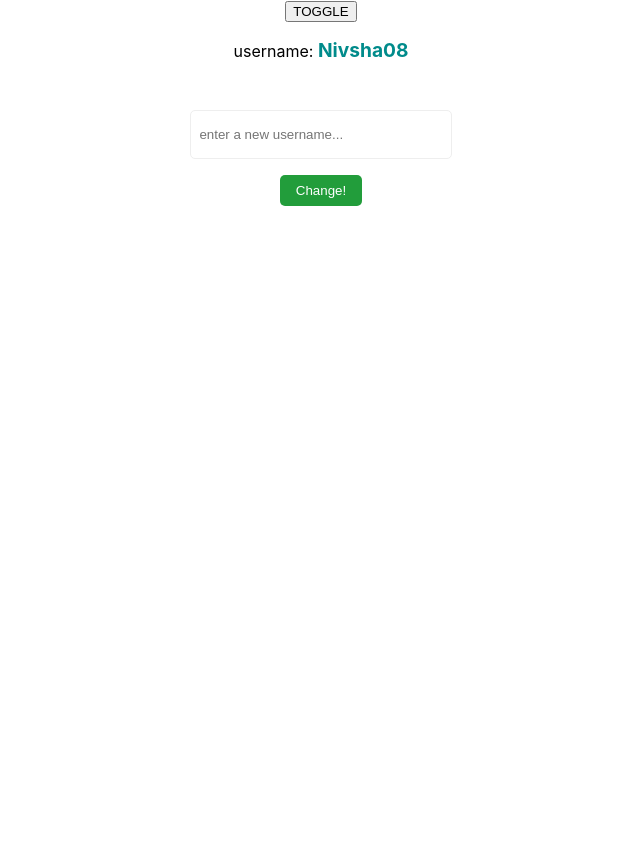
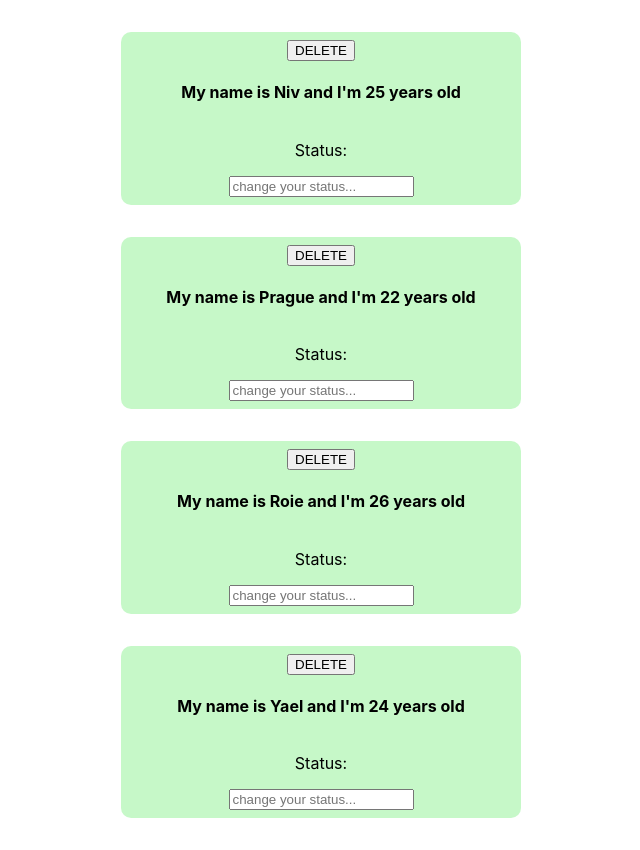
Before and after one commit to Nivsha08/react_practice, a React (Create React App) app: page / in a window 1280 px wide. Shown: the whole page, without its empty margins (319-959 px from the left). Before the commit the page ends 800 px from the top, so only its background shows below. Built offline with nearby package versions, Linux system fonts and the light colour scheme.

Commit message:
list rendering and handling

```diff
--- a/src/App.js
+++ b/src/App.js
@@ -1,51 +1,45 @@
 import React, { Component } from 'react';
-import logo from './logo.svg';
 import './App.css';
 import Person from './Person/Person';
-import UserOutput from './UserForm/UserOutput';
-import UserInput from './UserForm/UserInput';
+
 
 
 class App extends Component {
 
   state = {
-    username: "Nivsha08",
-    input: "",
-    showForm: true
+    persons: [
+        { id: 1, name: "Niv", age: 25, status: "" },
+        { id: 2, name: "Prague", age: 22, status: "" },
+        { id: 3, name: "Roie", age: 26, status: "" },
+        { id: 4, name: "Yael", age: 24, status: "" },
+    ]
   };
 
-  toggleForm = () => {
-      this.setState({
-          showForm: !this.state.showForm
-      });
+  deletePerson = (index) => {
+    const newList = [...this.state.persons];
+    newList.splice(index, 1);
+    this.setState({ persons: newList });
   };
 
-  changeUsername = () => {
-    this.setState({
-        username: this.state.input
-    });
-  };
-
-  inputBind = ( event ) => {
-      this.setState({
-          input: event.target.value
-      });
+  statusUpdateHandler = (event, i) => {
+    if (event.target.value.length === 0) return;
+    const index = this.state.persons.findIndex(p => p.id === i);
+    const p = {...this.state.persons[index]};
+    p.status = event.target.value;
+    const persons = [...this.state.persons];
+    persons[index] = p;
+    this.setState({persons});
+    event.target.value = "";
   };
 
   render() {
-    let userForm = null;
-    if ( this.state.showForm ) {
-        userForm = (
-            <div>
-                <UserOutput username={ this.state.username } />
-                <UserInput change={ this.inputBind } click={ this.changeUsername } />
-            </div>
-        );
-    }
     return (
       <div className="App">
-          <button onClick={ this.toggleForm }>TOGGLE</button>
-          { userForm }
+          {this.state.persons.map((p, i) => {
+              return <Person name={p.name} age={p.age} status={p.status} key={p.id}
+                             update={event => this.statusUpdateHandler(event, p.id)}
+                             click={this.deletePerson.bind(this, i)} />
+          })}
       </div>
     );
   }
--- a/src/Person/Person.css
+++ b/src/Person/Person.css
@@ -1,11 +1,16 @@
 .person-wrapper {
     margin: 2rem auto;
     width: 30%;
-    padding: 2rem;
+    padding: .5rem;
     border-radius: 10px;
-    background-color: rgba(113, 238, 119, .3);
+    background-color: rgba(113, 238, 119, .4);
     display: flex;
     flex-direction: column;
     justify-content: center;
     align-items: center;
 }
+
+.person-wrapper:hover {
+    background-color: rgba(113, 238, 119, .3);
+    cursor: pointer;
+}
--- a/src/Person/Person.js
+++ b/src/Person/Person.js
@@ -1,23 +1,15 @@
-import React, { Component } from 'react';
+import React from 'react';
 import './Person.css';
 
-class Person extends Component {
-    state = {
-        age: 25
-    };
-
-    birthday = () => this.setState({
-        age: this.state.age + 1
-    });
-
-    render() {
-        return (
-            <div className="person-wrapper">
-                <h1>My name is Niv and I'm {this.state.age} years old</h1>
-                <button onClick={this.birthday}>Birthday!</button>
-            </div>
-        );
-    }
+const person = ( props ) => {
+    return (
+        <div className="person-wrapper">
+            <button onClick={props.click}>DELETE</button>
+            <h4>My name is {props.name} and I'm {props.age} years old</h4>
+            <p>Status: {props.status}</p>
+            <input onBlur={props.update} type="text" placeholder="change your status..."/>
+        </div>
+    );
 }
 
-export default Person;
+export default person;
```
